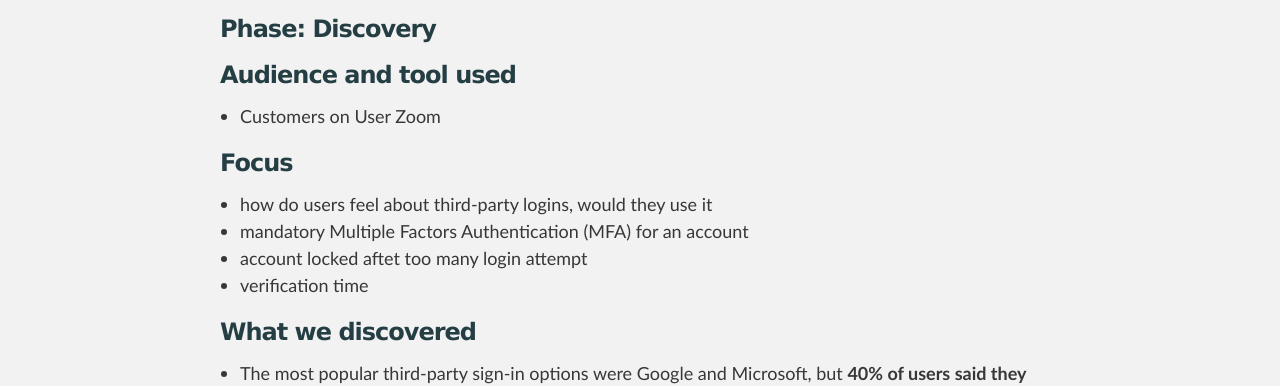
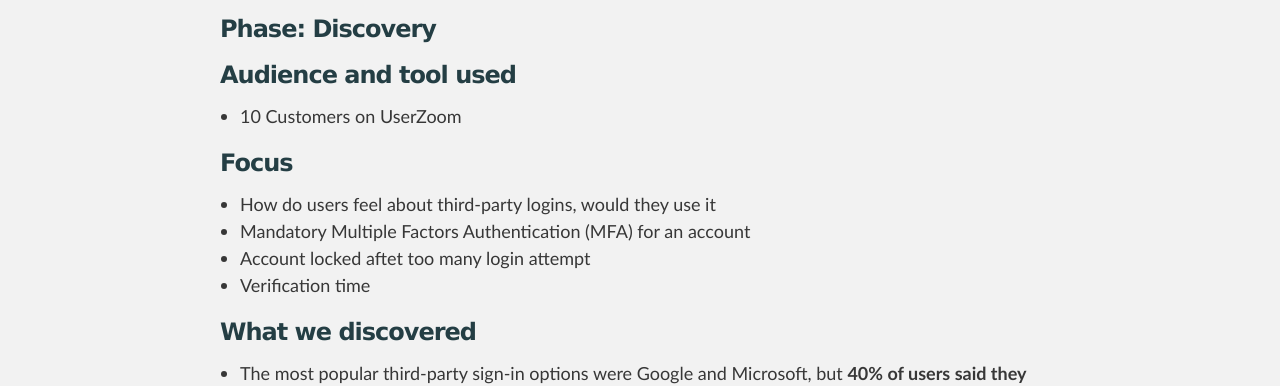
Before and after one commit to scotentSD/customer-account, a Jekyll site: the page built from _posts/2021-01-06-Jan.md, in a window 1280 px wide. Shown: the part 388-774 px from the top of the page. Built offline with Jekyll 4.4.1, drawn with Linux system fonts in a browser that asks for light colours.

Commit message:
Update 2021-01-06-Jan.md
kd

```diff
--- a/_posts/2021-01-06-Jan.md
+++ b/_posts/2021-01-06-Jan.md
@@ -11,13 +11,13 @@ return_url: "https://scotentsd.github.io/customer-account/timeline/"
 ### Phase: Discovery
 
 ### Audience and tool used
-- Customers on User Zoom
+- 10 Customers on UserZoom
 
 ### Focus
-- how do users feel about third-party logins, would they use it
-- mandatory Multiple Factors Authentication (MFA) for an account
-- account locked aftet too many login attempt
-- verification time
+- How do users feel about third-party logins, would they use it
+- Mandatory Multiple Factors Authentication (MFA) for an account
+- Account locked aftet too many login attempt
+- Verification time
 
 ### What we discovered
 
```
